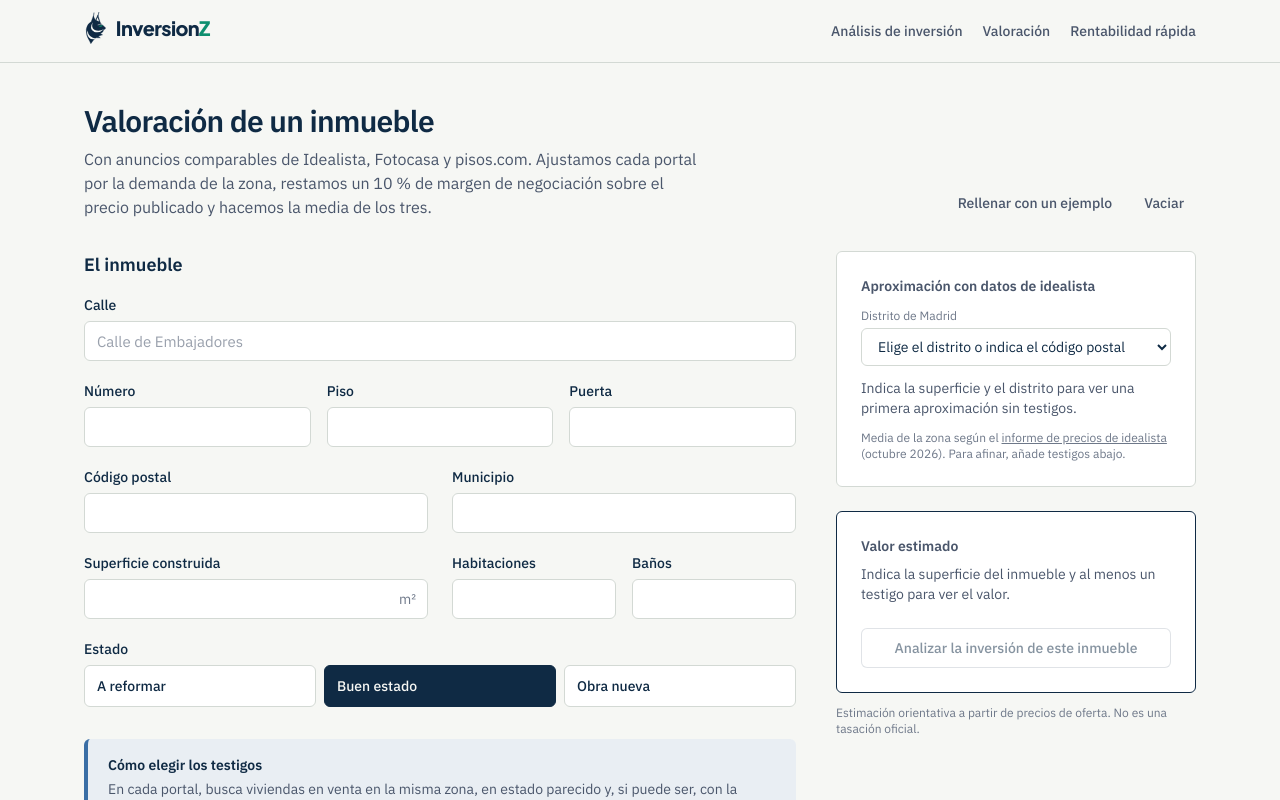
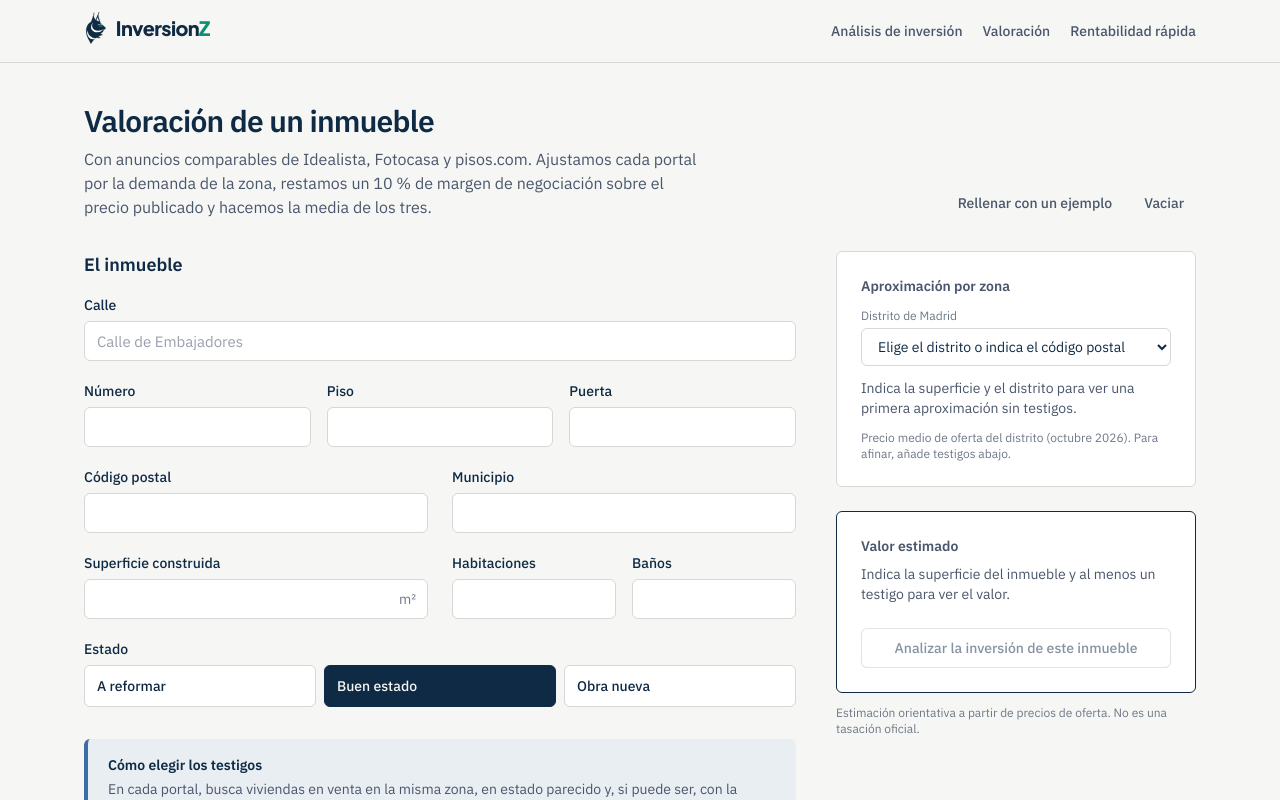
Before and after one commit to angelmartin-star/inversionz, a Next.js app: page /valoracion in a window 1280 px wide. Shown: the top 800 px of the page. Built offline with nearby package versions, Linux system fonts and the light colour scheme.

Commit message:
Valoración: quitar la mención a idealista en la aproximación por zona
Co-Authored-By: Claude Opus 5.5 <noreply@anthropic.com>
Claude-Session: https://claude.ai/code/session_01Gi9S2bHrygTDEc4AgjkzB9

```diff
--- a/src/components/valuation/ValuationTool.tsx
+++ b/src/components/valuation/ValuationTool.tsx
@@ -14,7 +14,7 @@ import { eur, formatInputNumber, num, parseNumberEs, pct, placeLabel } from "@/l
 import { Button, NumberField, Segmented, TextField, cn } from "@/components/ui/primitives";
 import { ContactOptIn } from "@/components/leads/ContactOptIn";
 import { notifyLead } from "@/lib/leads/notify";
-import { IDEALISTA_REFERENCE_MONTH, IDEALISTA_REFERENCE_URL, MADRID_DISTRICTS, districtFromPostalCode, idealistaApproximation } from "@/lib/valuation/idealistaReference";
+import { IDEALISTA_REFERENCE_MONTH, MADRID_DISTRICTS, districtFromPostalCode, idealistaApproximation } from "@/lib/valuation/idealistaReference";
 
 const KEY = "inversionz:valoracion";
 const DRAFT_KEY = "inversionq:borrador";
@@ -78,7 +78,7 @@ export function ValuationTool() {
     [s.areaM2, district, s.condition, v.settings.listingDiscount]);
 
   const leadSummary = result?.estimatedValue ? { "Valor estimado": eur(Math.round(result.estimatedValue / 1000) * 1000), "Precio medio ajustado (€/m²)": result.averagePriceM2 ?? null,
-    ...(approx ? { "Aproximación idealista": eur(approx.value), "Distrito": approx.district } : {}) } : approx ? { "Aproximación idealista": eur(approx.value), "Distrito": approx.district } : undefined;
+    ...(approx ? { "Aproximación por zona": eur(approx.value), "Distrito": approx.district } : {}) } : approx ? { "Aproximación por zona": eur(approx.value), "Distrito": approx.district } : undefined;
   useEffect(() => {
     if (!loaded || isExample || !(result?.estimatedValue || approx)) return;
     const t = setTimeout(() => notifyLead("valoracion", v, leadSummary), 20_000);
@@ -242,7 +242,7 @@ export function ValuationTool() {
         {/* Resultado */}
         <aside aria-live="polite" className="lg:sticky lg:top-6 lg:self-start">
           <div className="mb-6 rounded-md border border-linea bg-white p-6">
-            <h2 className="text-sm font-semibold text-tinta-2">Aproximación con datos de idealista</h2>
+            <h2 className="text-sm font-semibold text-tinta-2">Aproximación por zona</h2>
             <label className="mt-3 block text-xs text-tinta-3" htmlFor="ide-distrito">Distrito de Madrid</label>
             <select id="ide-distrito" className="mt-1 w-full rounded-md border border-linea bg-white px-3 py-2 text-sm"
               value={district} onChange={(e) => setDistrictPick(e.target.value)}>
@@ -264,7 +264,7 @@ export function ValuationTool() {
               <p className="mt-3 text-sm text-tinta-2">Indica la superficie y el distrito para ver una primera aproximación sin testigos.</p>
             )}
             <p className="mt-3 text-xs text-tinta-3">
-              Media de la zona según el <a className="underline" href={IDEALISTA_REFERENCE_URL} target="_blank" rel="noopener">informe de precios de idealista</a> ({IDEALISTA_REFERENCE_MONTH}). Para afinar, añade testigos abajo.
+              Precio medio de oferta del distrito ({IDEALISTA_REFERENCE_MONTH}). Para afinar, añade testigos abajo.
             </p>
           </div>
           <div className="rounded-md border border-tinta bg-white p-6">
```
